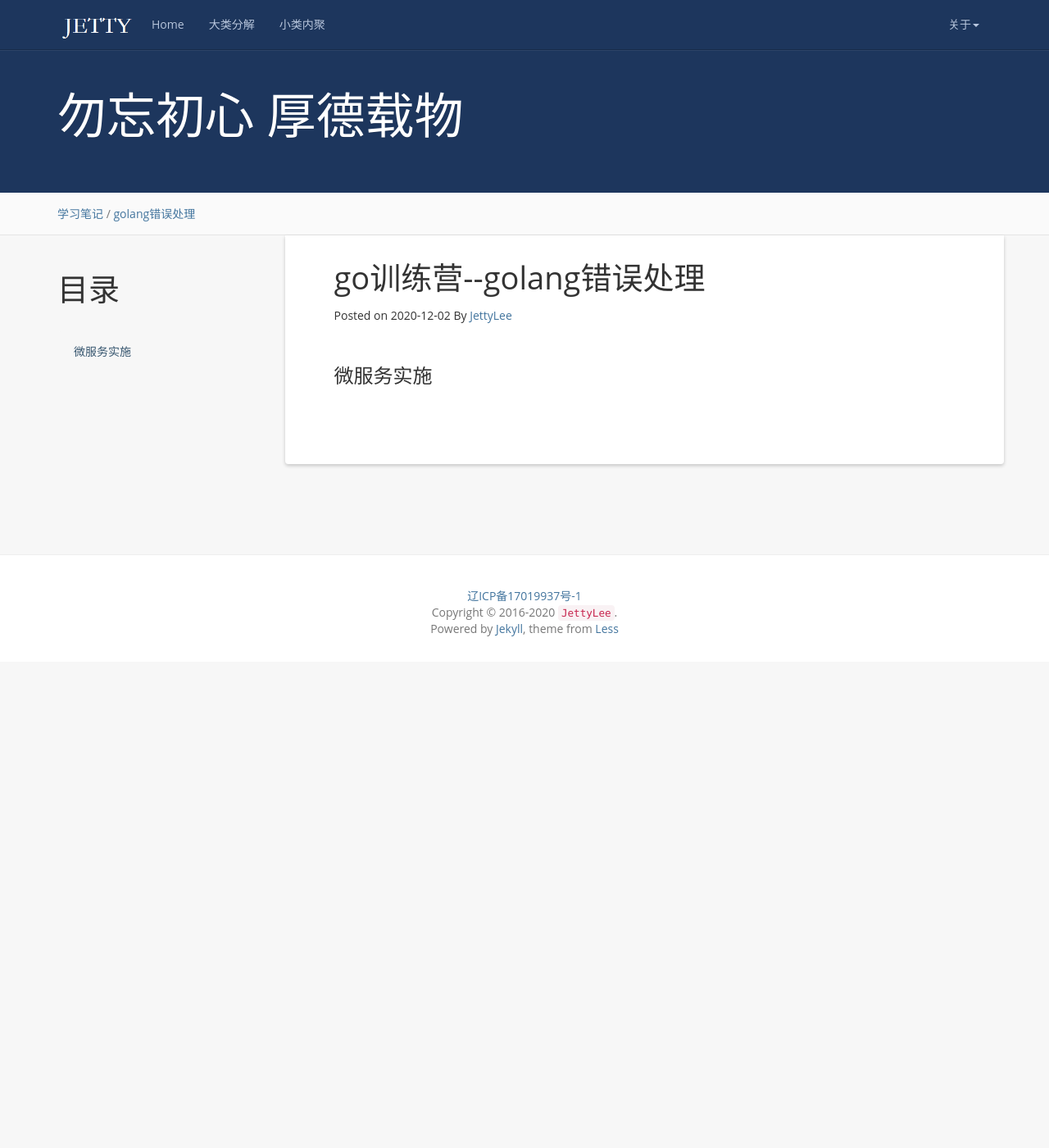
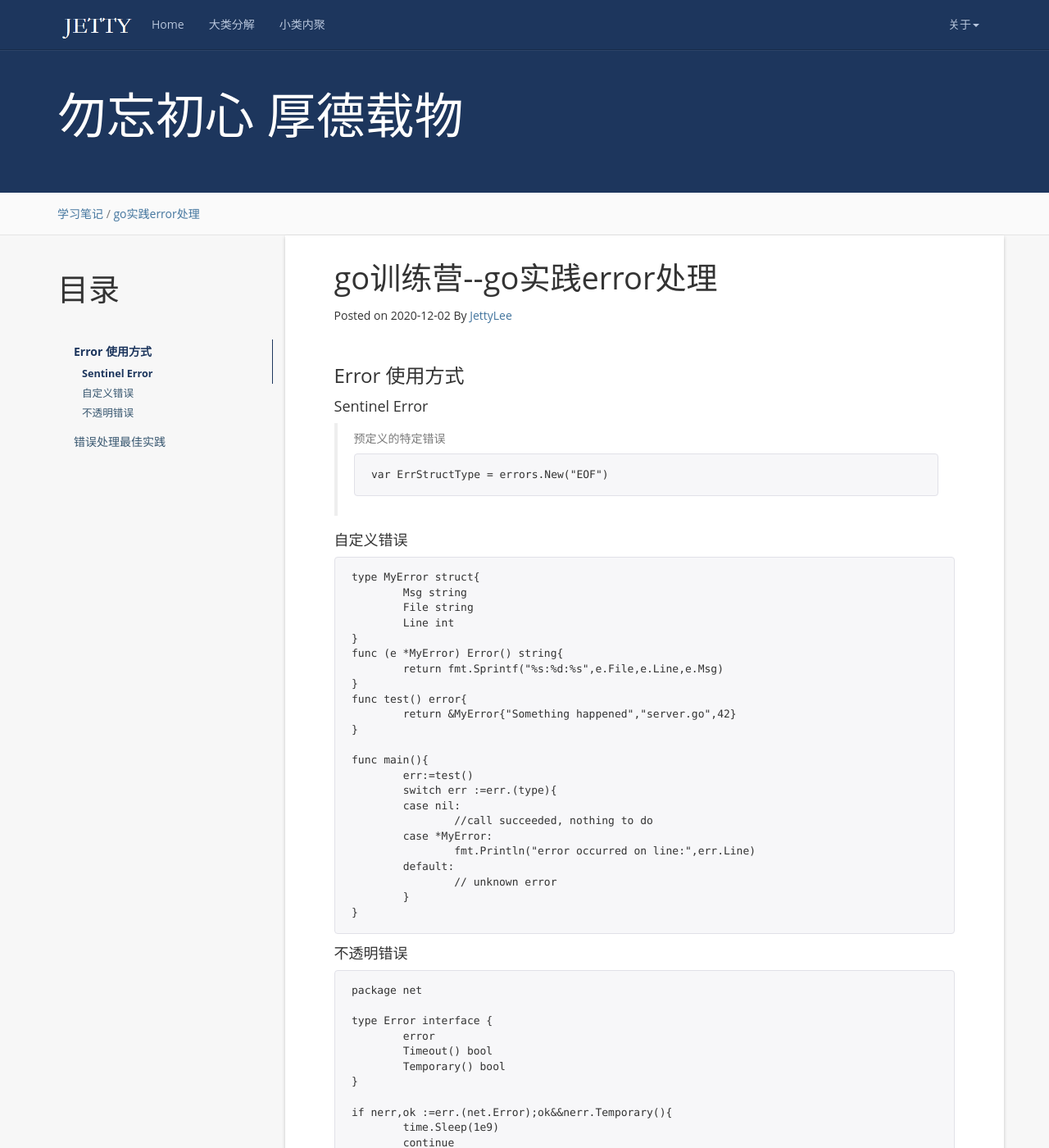
Before and after one commit to JettyLee/blog, a Jekyll site: the page built from _posts/2020-12-02-go训练营-golang 错误处理.md, in a window 1280 px wide and 1400 px high. Shown: the whole window at 82% size. Built offline with Jekyll 4.4.1, drawn with Linux system fonts in a browser that asks for light colours; comment, search, counter and statistics services are not loaded; some of the changed text lies outside the part shown.

Commit message:
错误处理

````diff
--- a/_posts/2020-12-02-go训练营-golang 错误处理.md
+++ b/_posts/2020-12-02-go训练营-golang 错误处理.md
@@ -1,9 +1,9 @@
 ---
 layout: post
-title:  "go训练营--golang错误处理"
+title:  "go训练营--go实践error处理"
 date:  2020-12-02 10:46:39 +0800
 categories: 学习笔记
-tag: golang错误处理
+tag: go实践error处理
 ---
 
 
@@ -11,4 +11,83 @@ tag: golang错误处理
 {:toc}
 
 
-### 微服务实施
+### Error 使用方式
+
+#### Sentinel Error
+>预定义的特定错误
+```
+var ErrStructType = errors.New("EOF")
+```
+
+#### 自定义错误
+```
+type MyError struct{
+	Msg string
+	File string
+	Line int
+}
+func (e *MyError) Error() string{
+	return fmt.Sprintf("%s:%d:%s",e.File,e.Line,e.Msg)
+}
+func test() error{
+ 	return &MyError{"Something happened","server.go",42}
+}
+
+func main(){
+	err:=test()
+	switch err :=err.(type){
+	case nil:
+		//call succeeded, nothing to do
+	case *MyError:
+		fmt.Println("error occurred on line:",err.Line)
+	default:
+		// unknown error
+	}
+}
+```
+
+#### 不透明错误
+```
+package net
+
+type Error interface {
+	error
+	Timeout() bool
+	Temporary() bool
+}
+
+if nerr,ok :=err.(net.Error);ok&&nerr.Temporary(){
+	time.Sleep(1e9)
+	continue
+}
+
+func IsTempporary(err error) bool {
+	te,ok :=err.(temporary)
+	return ok && te.Temporary()
+}
+```
+
+### 错误处理最佳实践
+> 第三方库的err 要用 xerrors github.com/pkg/errors
+<br>基础库禁用 wrap 要暴露原本错误
+<br>尽量做到透穿，不在业务层做判断和打log
+
+```
+xerrors.Wrap(err)
+xerrors.Wrapf(err,"")
+
+```
+
+错误判断
+1. 利用官方库 errors.IS errors.AS
+2. 利用switch case
+```
+switch err :=err.(type){
+	case nil:
+		//call succeeded, nothing to do
+	case *MyError:
+		fmt.Println("error occurred on line:",err.Line)
+	default:
+		// unknown error
+}
+```
````
